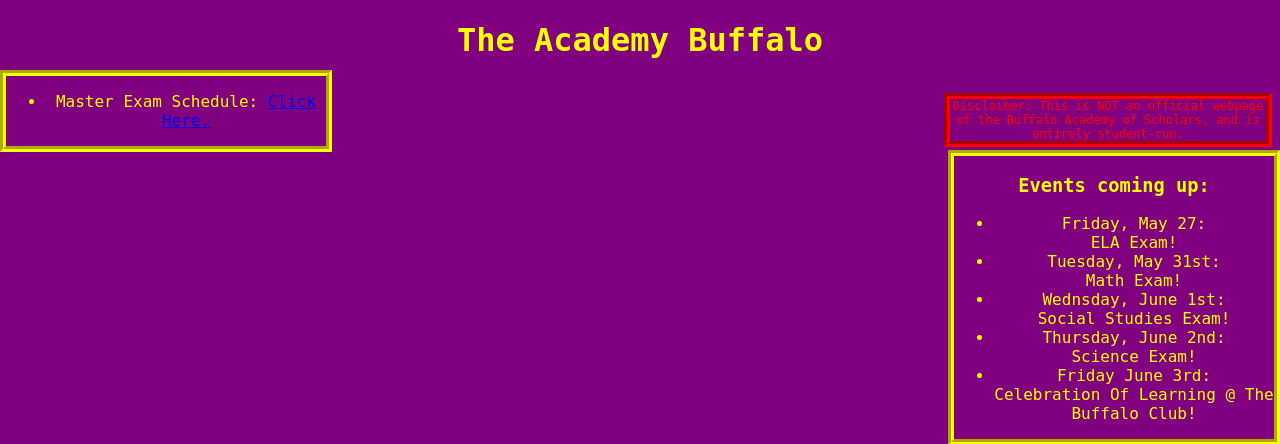
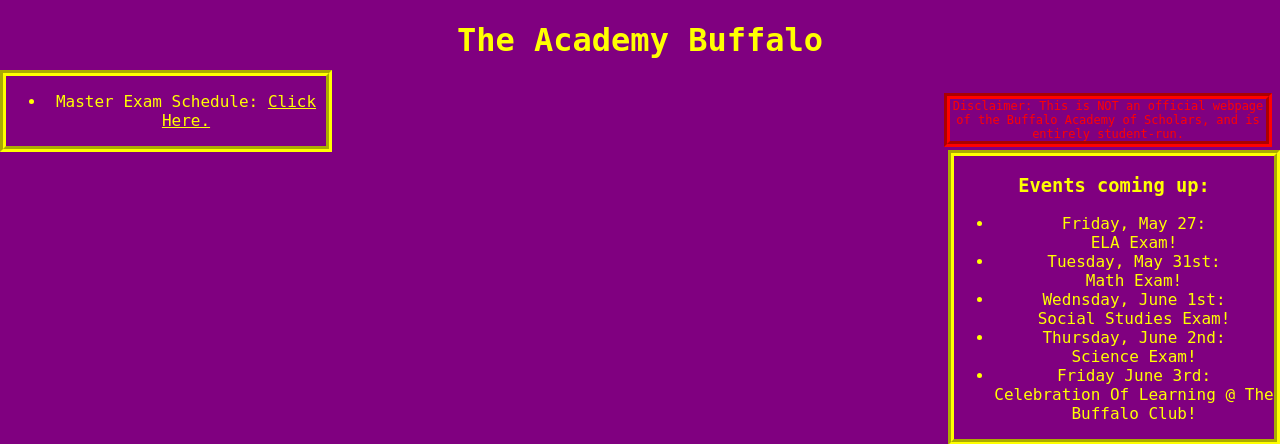
Before and after one commit to Earthsouls/oreigdor.github.io, a PHP site: page / in a window 1280 px wide. Shown: the top 444 px of the page. Run offline with PHP 8.4, Linux system fonts and the light colour scheme.

Commit message:
Update style.css

```diff
--- a/style.css
+++ b/style.css
@@ -31,3 +31,9 @@
 ul .ft{
   size:15px;
 }
+a:link{
+  color:yellow;
+}
+a:visited{
+  color:rgb(0, 255, 255);
+}
```
